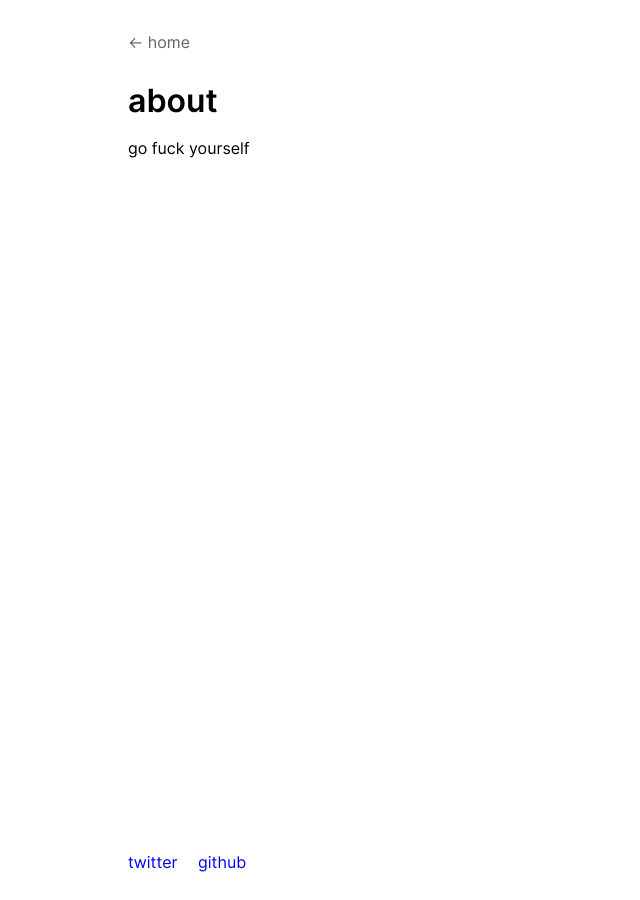
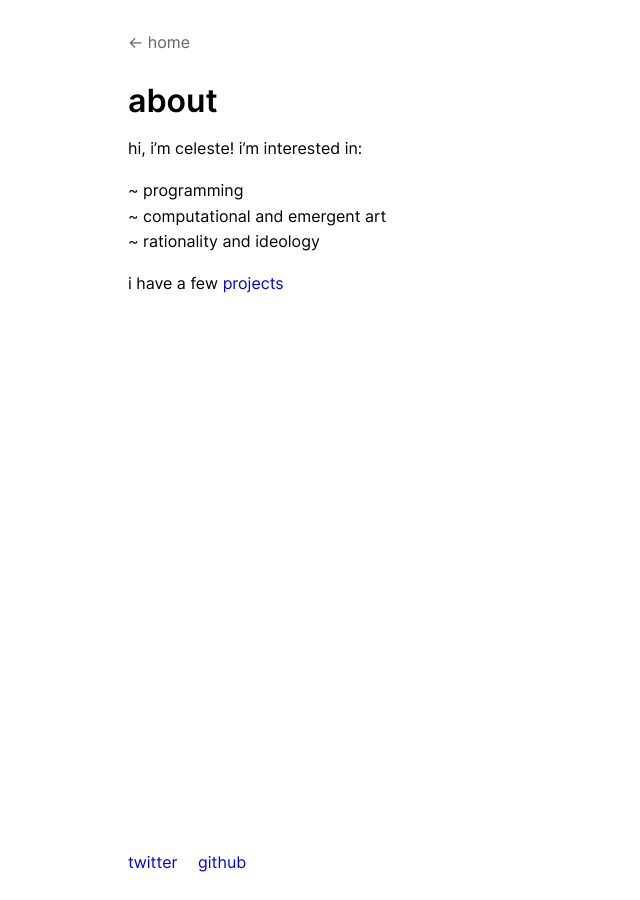
Before and after one commit to cosmicoptima/cosmicoptima.github.io, a Jekyll site: the page built from pages/about.md, in a window 1280 px wide. Shown: the whole page, without its empty margins (0-640 px from the left). Built offline with Jekyll 4.4.1, drawn with Linux system fonts in a browser that asks for light colours.

Commit message:
that was not Professional

```diff
--- a/pages/about.md
+++ b/pages/about.md
@@ -4,4 +4,10 @@ title: about
 permalink: /about/
 ---
 
-go fuck yourself
+hi, i'm celeste! i'm interested in:
+
+~ programming
+~ computational and emergent art
+~ rationality and ideology
+
+i have a few [projects](/projects)
```
